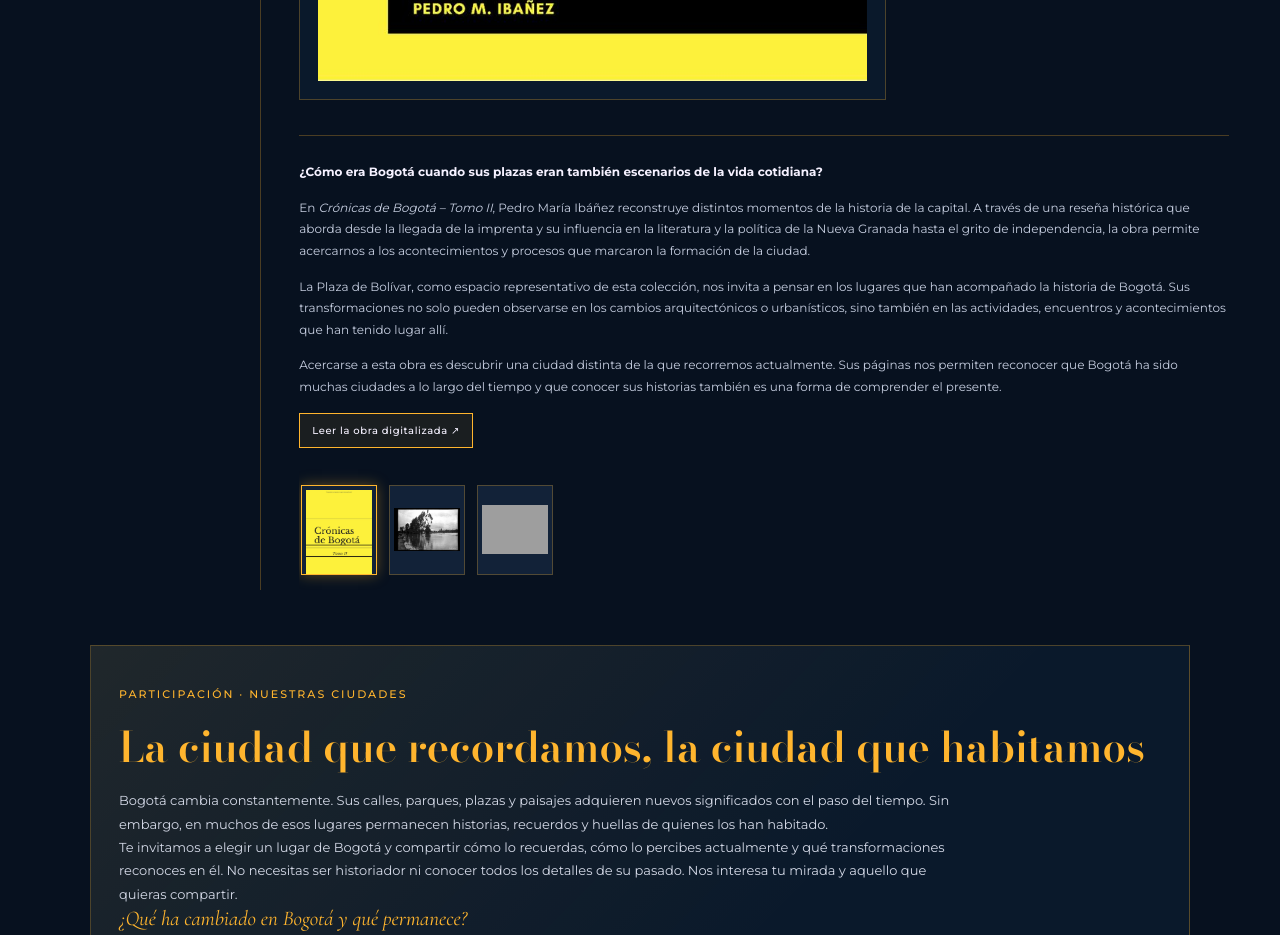
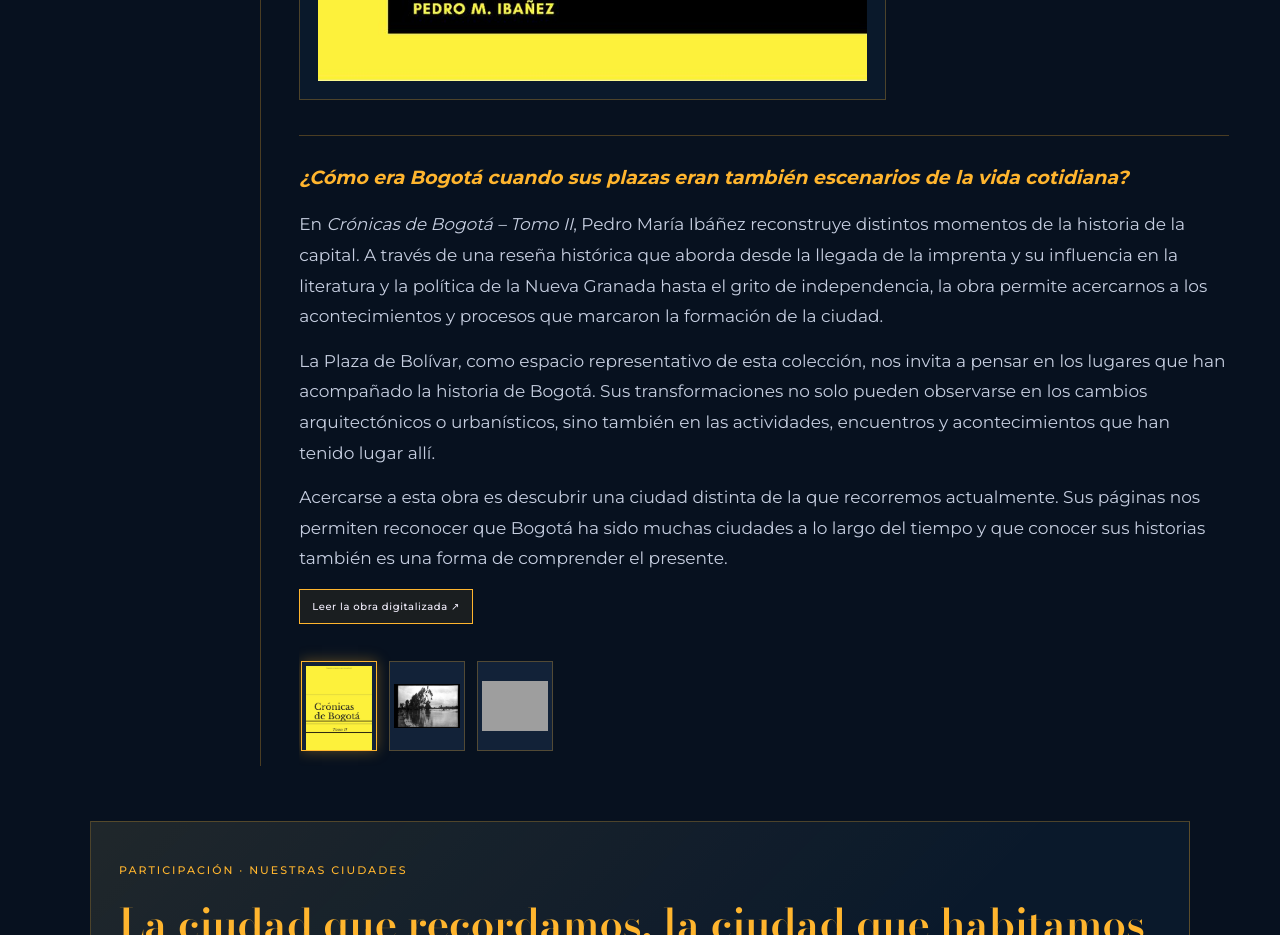
Before and after one commit to angelvalbuena1827-prog/bogota-y-sus-imaginarios, a plain HTML site: page pasado.html in a window 1280 px wide. Shown: the part 2060-2995 px from the top of the page. Drawn offline with nearby package versions, Linux system fonts and the light colour scheme; grey boxes are pictures that could not be loaded.

Commit message:
Update pasado.html

```diff
--- a/pasado.html
+++ b/pasado.html
@@ -280,12 +280,19 @@
     border-top: 1px solid var(--linea);
     padding-top: 25px;
     color: #c6cee0;
-      font: 400 12px 'Montserrat',sans-serif;
+    font: 400 17px 'Montserrat', sans-serif;
     line-height: 1.8;
 }
 
-    .descripcion-obra p { margin: 0 0 14px; }
-    .descripcion-obra strong { color: #f5f1ff; }
+.descripcion-obra p {
+    margin: 0 0 14px;
+}
+
+.descripcion-obra strong {
+    color: var(--acento);
+    font-size: 19px;
+    font-style: italic;
+}
 
     .enlaces-obra {
       max-width: 1050px;
```
Lines whose indentation alone changed are shown as unchanged.
